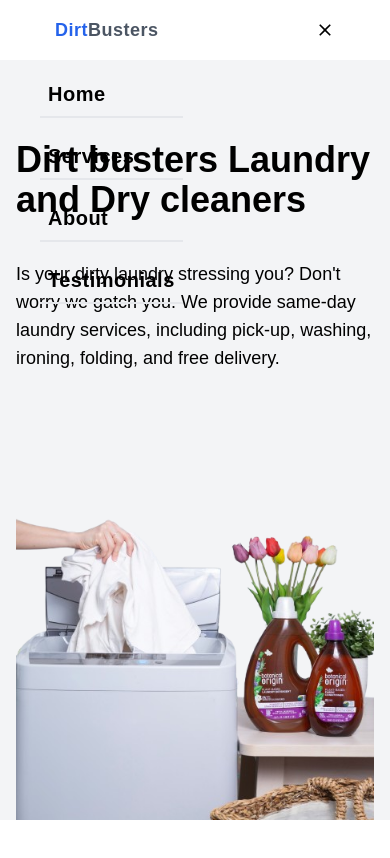
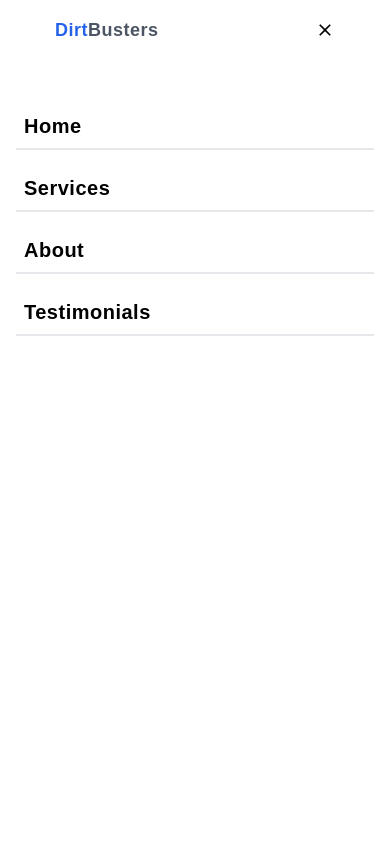
Before and after one commit to calvinarieri/dirtbusters, a React (Create React App) app: page / in a window 390 px wide. Both pictures are taken after a click on the icon 325 px from the left and 30 px from the top of the page. Shown: the top 858 px of the page. Built offline with nearby package versions, Linux system fonts and the light colour scheme.

Commit message:
improved navbar ui

```diff
--- a/src/components/NavBar.js
+++ b/src/components/NavBar.js
@@ -13,7 +13,7 @@ export default function NavBar(){
                 <span className="text-blue-600">Dirt</span><span className="text-gray-600 ">Busters</span>
             </div>
             <div>
-                <ol className={`${open ? " absolute z-30 top-14  left-10" :  'hidden ' }  md:flex gap-4`}>
+                <ol className={`${open ? " absolute z-30 top-14  left-0 px-4 py-8 h-screen bg-white w-full" :  'hidden ' }  md:flex gap-4`}>
                     {navigationOptions.map((option,  index)=><li
                     className ={"hover:text-blue-400 "  + open &&"mt-4 border-b-2 w-full p-2"}
                     onClick={()=>open&&setOpen(!open)}
```
